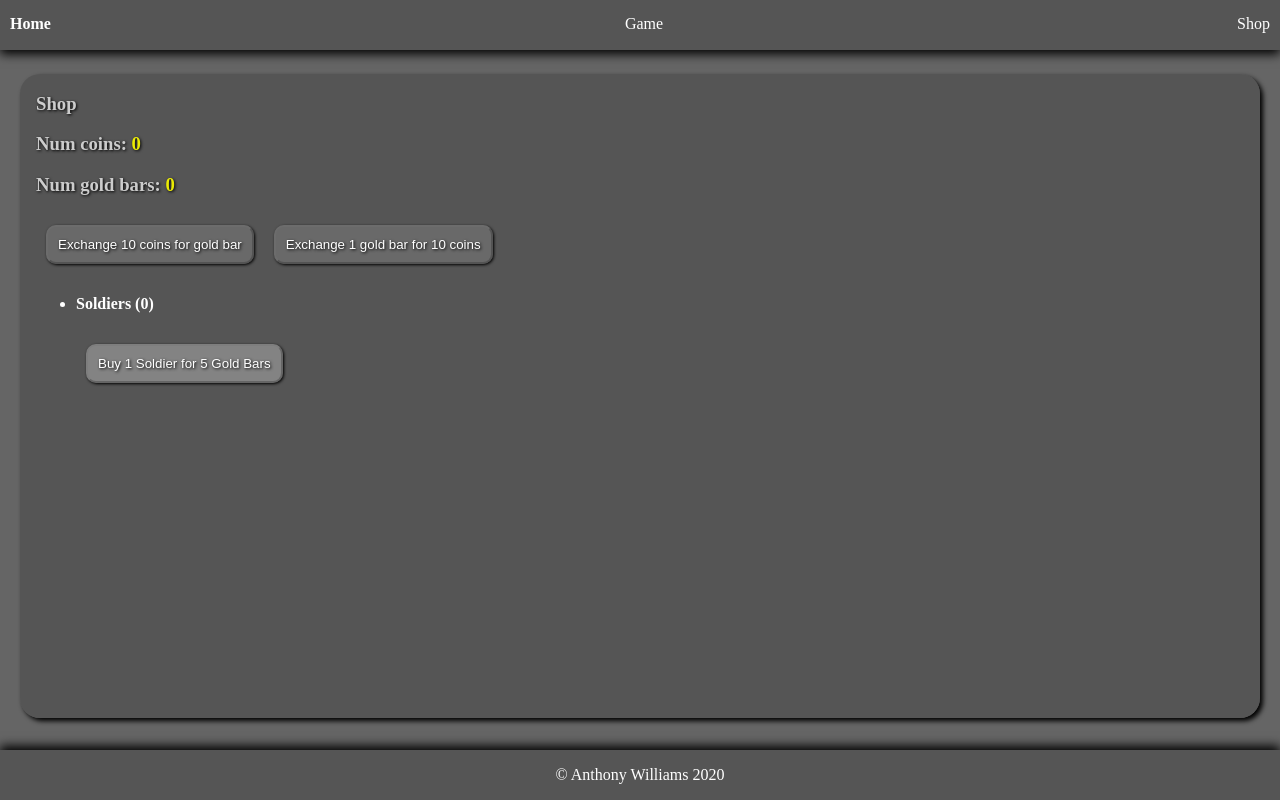
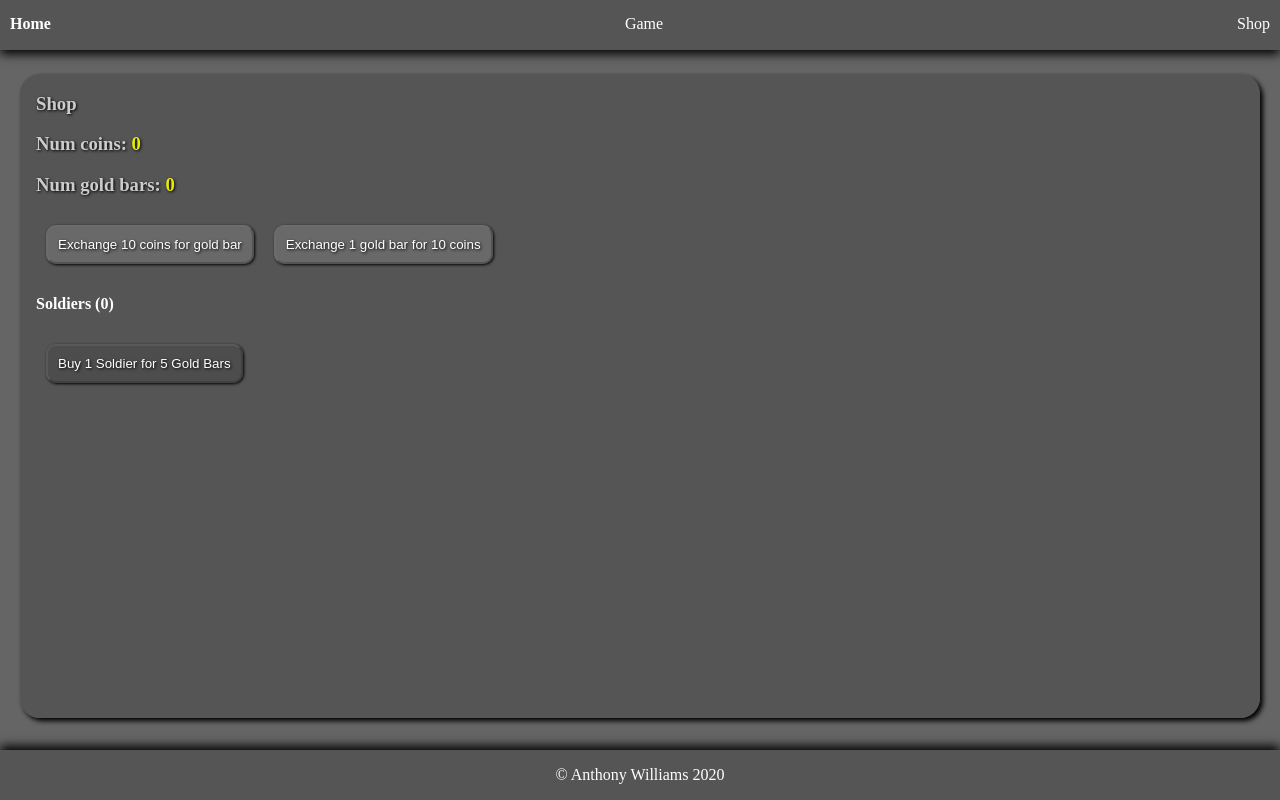
Before and after one commit to Wolven531/angular-game, an Angular app: page /shop in a window 1280 px wide. Built offline with nearby package versions, Linux system fonts and the light colour scheme; no server answers.

Commit message:
Add basic style for soldier button

```diff
--- a/package.json
+++ b/package.json
@@ -20,7 +20,7 @@
     "test": "ng test --watch=false --browsers=ChromeHeadlessCustom",
     "test:watch": "ng test"
   },
-  "version": "0.13.0",
+  "version": "0.14.0",
   "dependencies": {
     "@angular/animations": "~9.0.1",
     "@angular/common": "~9.0.1",
--- a/src/shop/item-list/item-list.component.scss
+++ b/src/shop/item-list/item-list.component.scss
@@ -0,0 +1,26 @@
+.item-list-container {
+	button {
+		&.btn-purchase-soldier {
+			background-color: rgba(150,85,0,.75);
+
+			&:hover {
+				background-color: rgba(170,105,20,.9);
+			}
+
+			&[disabled] {
+				background-color: grayscale($color: rgba(150,85,0,.75));
+			}
+		}
+	}
+
+	ul {
+		list-style-type: none;
+		margin: 0;
+		margin-block-end: 0;
+		margin-block-start: 0;
+		margin-inline-end: 0;
+		margin-inline-start: 0;
+		padding: 0;
+		padding-inline-start: 0;
+	}
+}
```
Also changed, not shown: 1 other file (tests, documents, lock files or other folders).
